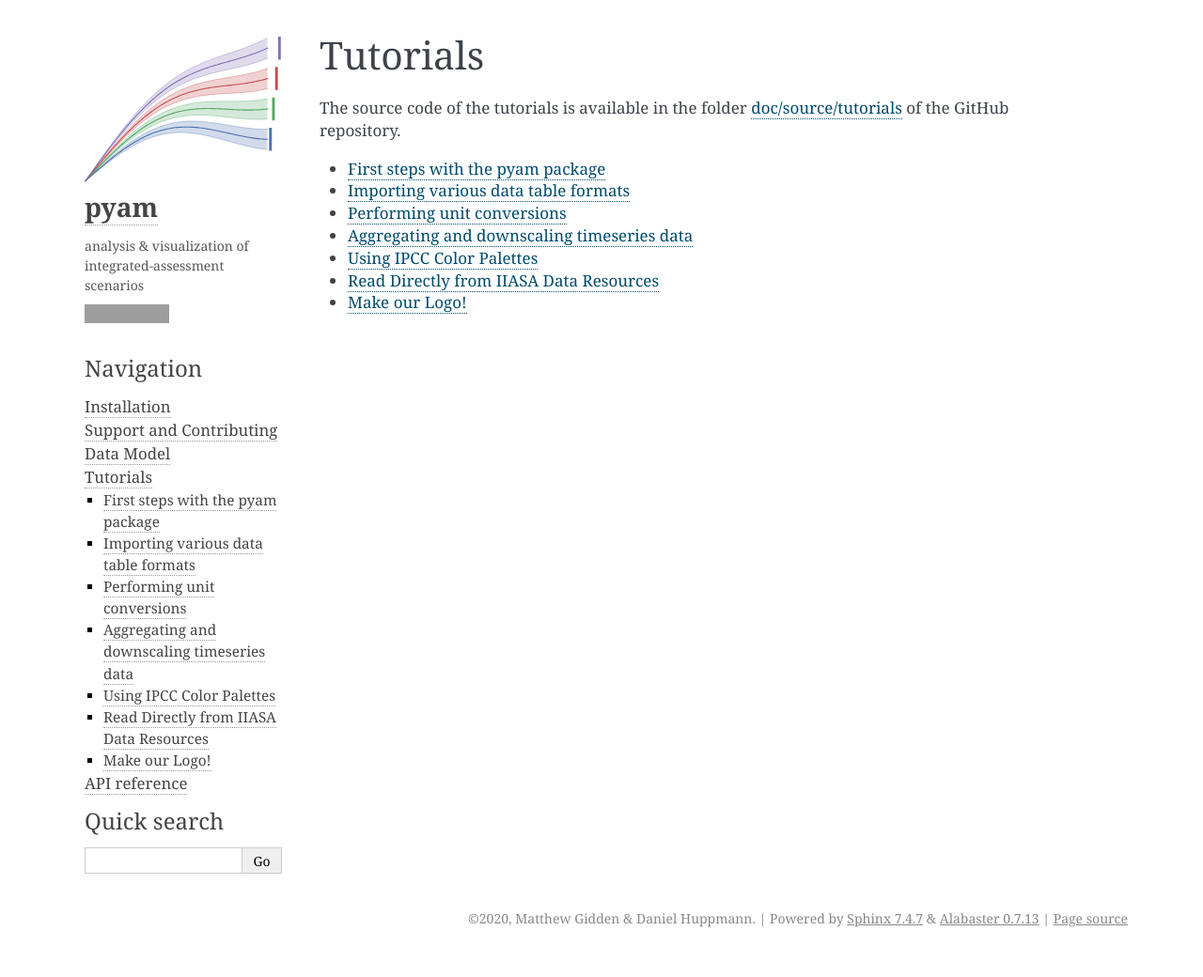
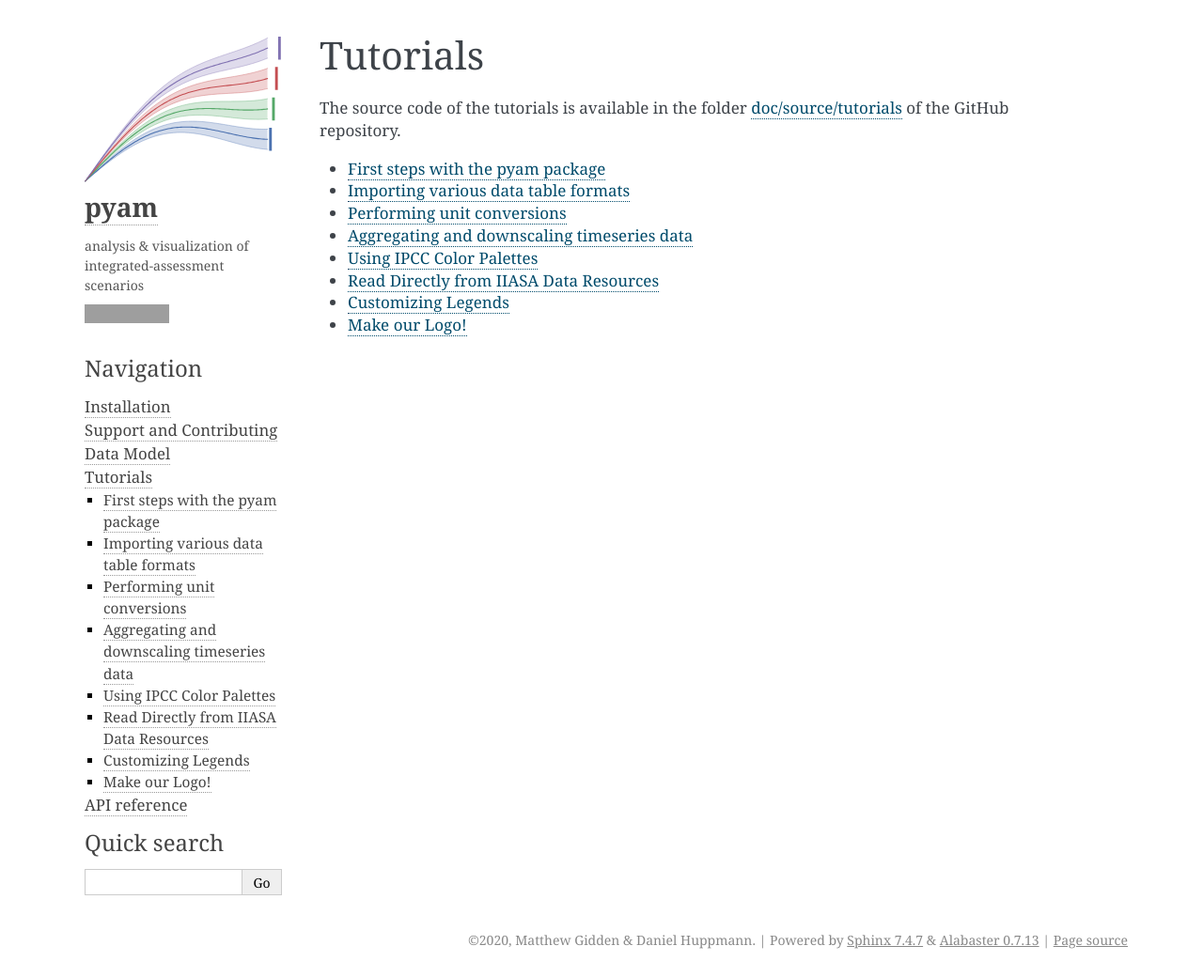
Before and after one commit to IAMconsortium/pyam, a Sphinx documentation site: the page built from doc/source/tutorials.rst, in a window 1280 px wide. Shown: the whole page at 94% size. Built offline with Sphinx 7.4.7, drawn with Linux system fonts in a browser that asks for light colours; pages that are not in the unit, such as notebooks, are missing from menus; before the commit the page ends 1017 px from its top, so only the background shows below that; grey boxes are pictures that could not be loaded.

Commit message:
add legends tutorial to docs

```diff
--- a/doc/source/tutorials.rst
+++ b/doc/source/tutorials.rst
@@ -19,5 +19,6 @@ The source code of the tutorials is available in the folder
    tutorials/aggregating_downscaling_consistency.ipynb
    tutorials/ipcc_colors.ipynb
    tutorials/iiasa_dbs.ipynb
+   tutorials/legends.ipynb
    tutorials/aggregating_variables_and_plotting_with_negative_values.ipynb
    tutorials/pyam_logo.ipynb
```
